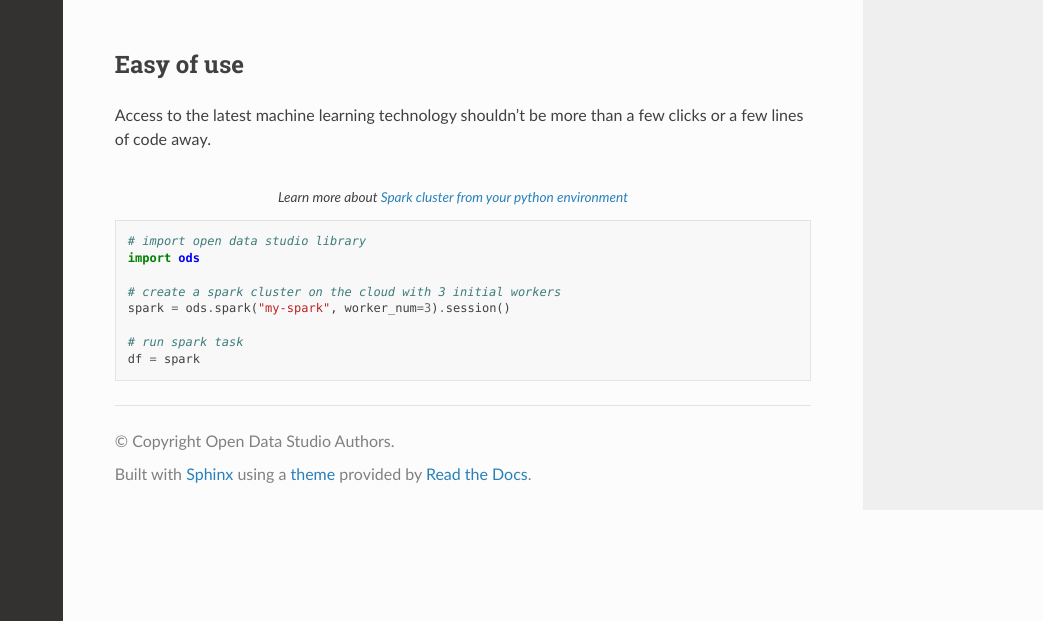
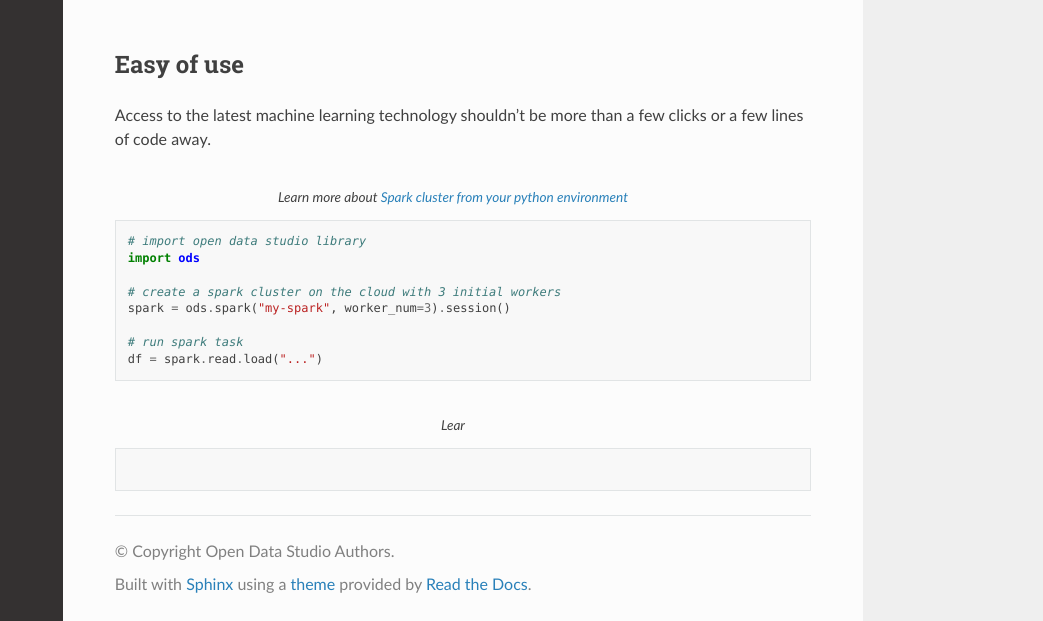
Before and after one commit to Forethoughts/forethoughts-datastudio, a Sphinx documentation site: the page built from docs/index.rst, in a window 1280 px wide and 900 px high, scrolled down 1579 px, cut to the strip 279-900 px from the top of the window. Shown: the whole strip, without its empty margins (237-1280 px from the left). Built offline with Sphinx 7.4.7 and the Read the Docs theme 2.0.0, drawn with Linux system fonts in a browser that asks for light colours.

```diff
--- a/docs/index.rst
+++ b/docs/index.rst
@@ -87,4 +87,8 @@
    spark = ods.spark("my-spark", worker_num=3).session()
 
    # run spark task
-   df = spark
+   df = spark.read.load("...")
+
+
+.. code-block:: bash
+   :caption: Lear
```
